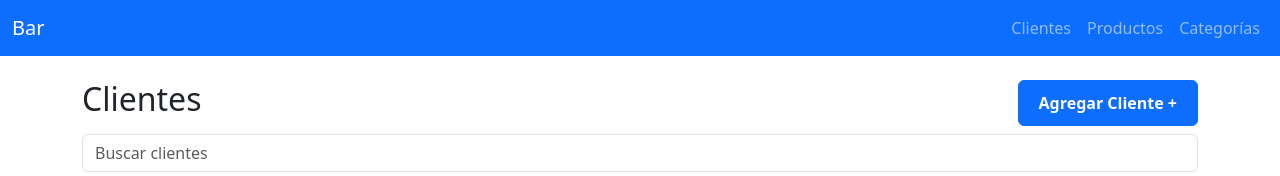
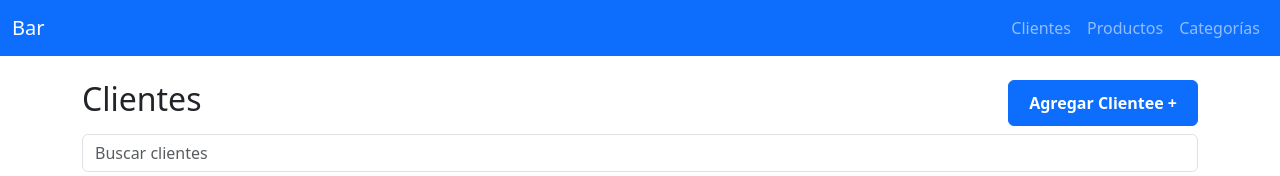
Before and after one commit to C4rl0Ss11/angular_bar, an Angular app: page /clientes in a window 1280 px wide. Shown: the top 176 px of the page. Built offline with nearby package versions, Linux system fonts and the light colour scheme; no server answers.

Commit message:
Se agrego letra a a cliente component

```diff
--- a/src/app/client/client.component.html
+++ b/src/app/client/client.component.html
@@ -5,7 +5,7 @@
     </div>
     <div class="col-md-4">
       <button class="btn btn-primary float-end" routerLink="/clientes/add">
-        Agregar Cliente +
+        Agregar Clientee +
       </button>
     </div>
   </div>
```
